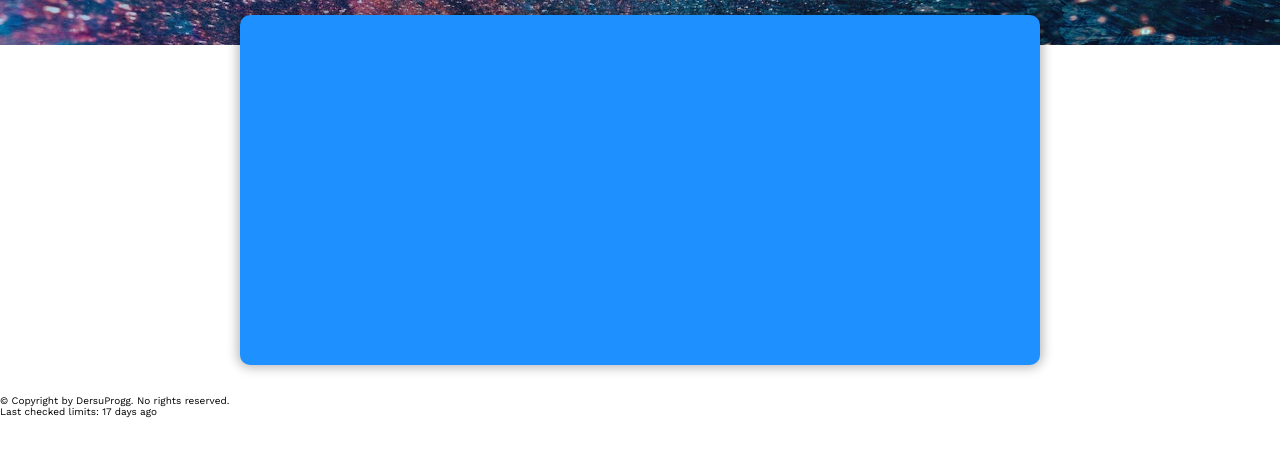
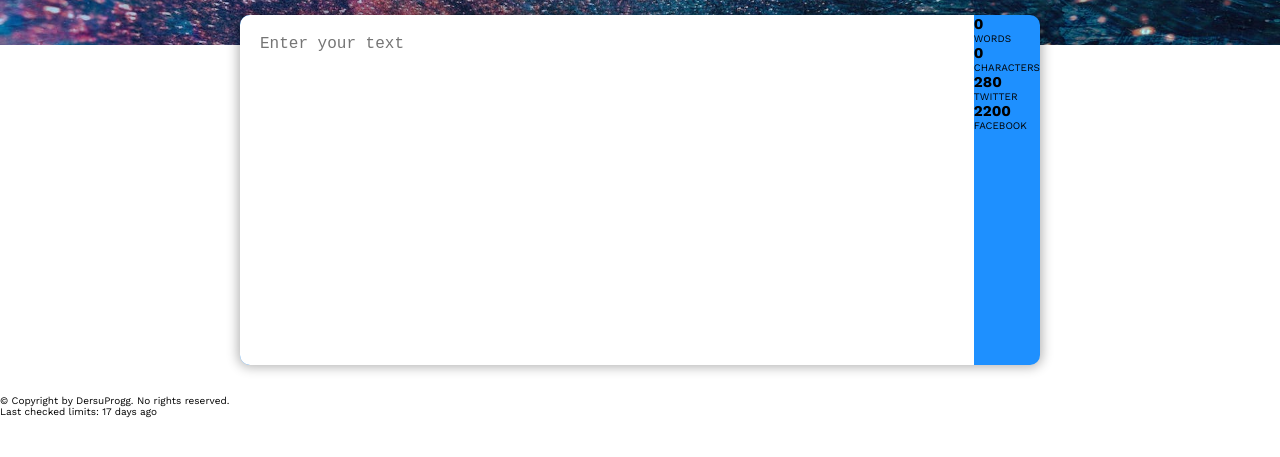
Before and after one commit to dersuprogg/word-analytics-js, a plain HTML site: page index.html in a window 1280 px wide. Shown: the part 103-560 px from the top of the page. Drawn offline with nearby package versions, Linux system fonts and the light colour scheme.

Commit message:
Add placeholder values for stats section

```diff
--- a/index.html
+++ b/index.html
@@ -19,8 +19,32 @@
     </header>
     <main>
       <div class="board">
-        <div class="text"></div>
-        <div class="stats"></div>
+        <div class="text">
+          <textarea
+            placeholder="Enter your text"
+            class="text-input"
+            name=""
+            id=""
+          ></textarea>
+        </div>
+        <div class="stats">
+          <div class="words">
+            <h2>0</h2>
+            <p>WORDS</p>
+          </div>
+          <div class="characters">
+            <h2>0</h2>
+            <p>CHARACTERS</p>
+          </div>
+          <div class="twitter">
+            <h2>280</h2>
+            <p>TWITTER</p>
+          </div>
+          <div class="facebook">
+            <h2>2200</h2>
+            <p>FACEBOOK</p>
+          </div>
+        </div>
       </div>
       <footer class="footer">
         <p>&copy; Copyright by DersuProgg. No rights reserved.</p>
```
